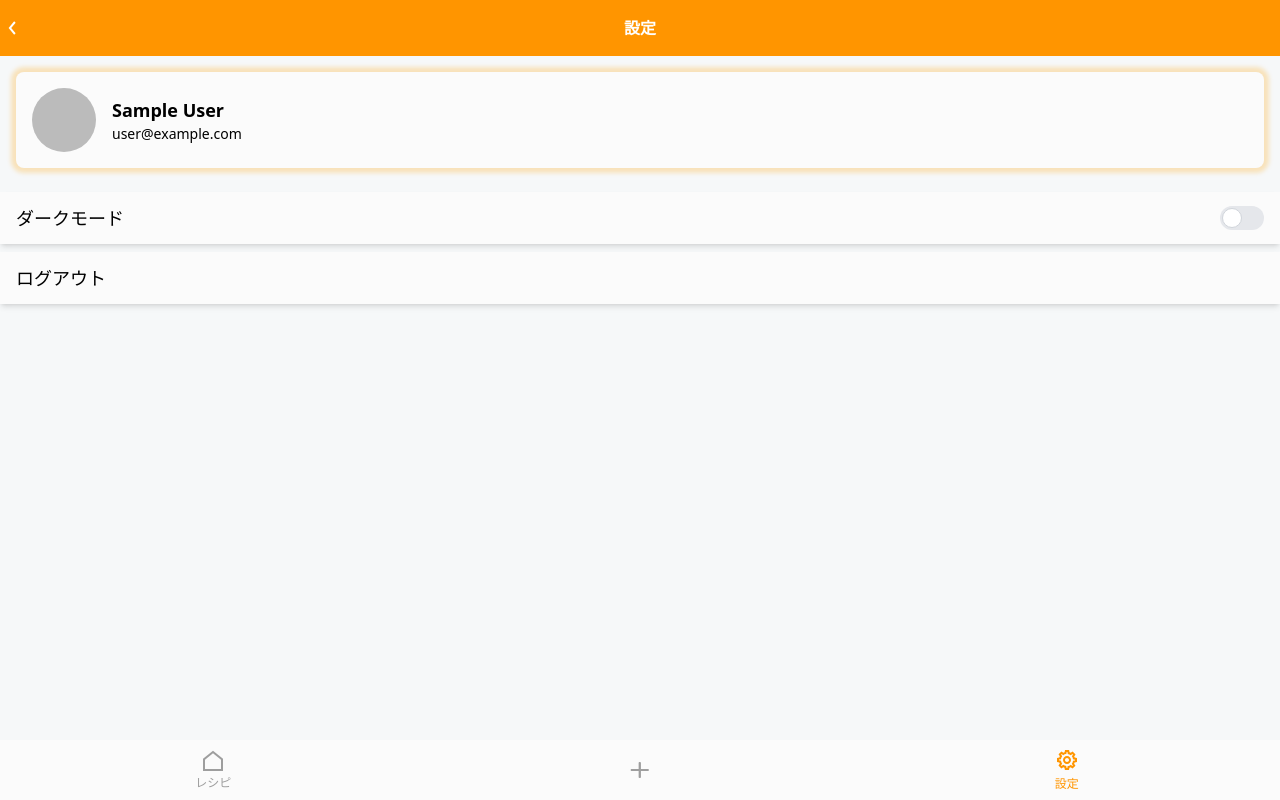
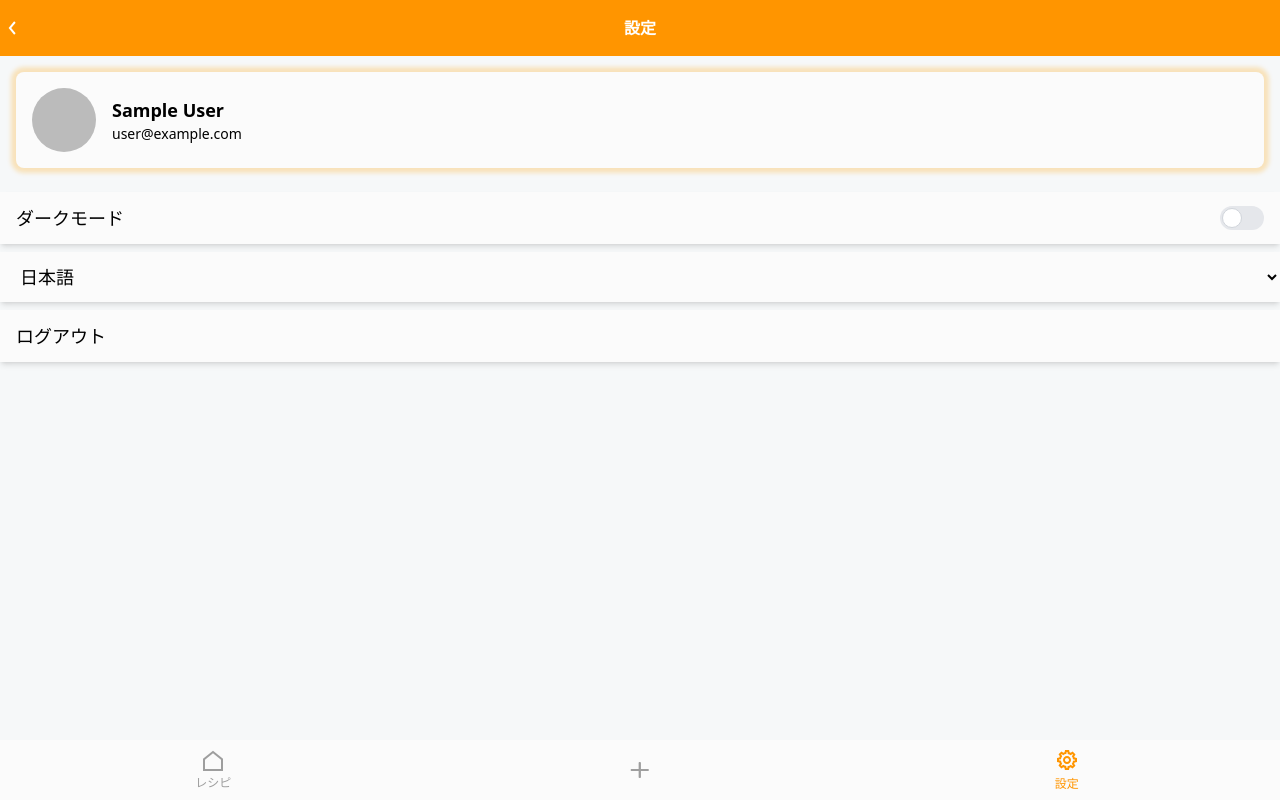
Before and after one commit to onpi/recipe-memo, a React (Vite) app in the folder app/: page /settings in a window 1280 px wide. Built offline with nearby package versions, Linux system fonts and the light colour scheme; no server answers; sample sign-in values are in the browser's storage.

Commit message:
言語切り替え実装

```diff
--- a/app/index.html
+++ b/app/index.html
@@ -4,19 +4,7 @@
     <meta charset="UTF-8" />
     <link rel="icon" type="image/svg+xml" href="/vite.svg" />
     <meta name="viewport" content="width=device-width, initial-scale=1.0" />
-    <title>Vite + React + TS</title>
-
-    <script>
-      if (
-        localStorage.theme === 'dark' ||
-        (!('theme' in localStorage) &&
-          window.matchMedia('(prefers-color-scheme: dark)').matches)
-      ) {
-        document.documentElement.classList.add('dark');
-      } else {
-        document.documentElement.classList.remove('dark');
-      }
-    </script>
+    <title>Recipe Memo</title>
   </head>
   <body>
     <div id="root"></div>
--- a/app/src/context/BaseContext.tsx
+++ b/app/src/context/BaseContext.tsx
@@ -1,11 +1,12 @@
-import Snackbar from '@/components/atoms/Snackbar';
-import {
+import React, {
   createContext,
   useState,
   useContext,
   useEffect,
   ReactNode,
 } from 'react';
+import { useTranslation } from 'react-i18next';
+import Snackbar from '@/components/atoms/Snackbar';
 
 interface BaseContextProps {
   snackbarInfo: {
@@ -14,24 +15,47 @@ interface BaseContextProps {
     show: boolean;
   };
   setSnackbarInfo: React.DispatchWithoutAction;
+  showSnackbar: (message: string, type: 'success' | 'error') => void;
+  hideSnackbar: () => void;
 }
 
 export const BaseContext = createContext<BaseContextProps | undefined>(
   undefined
 );
 
-interface RecipeProviderProps {
+interface BaseProviderProps {
   children: ReactNode;
 }
 
-export const BaseProvider: React.FC<RecipeProviderProps> = ({ children }) => {
+export const BaseProvider: React.FC<BaseProviderProps> = ({ children }) => {
   const [snackbarInfo, setSnackbarInfo] = useState({
     message: '',
     type: 'success',
     show: false,
   });
 
-  const showSnackbar = (message: any, type: 'success' | 'error') => {
+  const { i18n } = useTranslation();
+
+  useEffect(() => {
+    // Handle dark theme
+    if (
+      localStorage.theme === 'dark' ||
+      (!('theme' in localStorage) &&
+        window.matchMedia('(prefers-color-scheme: dark)').matches)
+    ) {
+      document.documentElement.classList.add('dark');
+    } else {
+      document.documentElement.classList.remove('dark');
+    }
+
+    // Handle language setting
+    const storedLanguage = localStorage.getItem('language');
+    if (storedLanguage) {
+      i18n.changeLanguage(storedLanguage);
+    }
+  }, [i18n]);
+
+  const showSnackbar = (message: string, type: 'success' | 'error') => {
     setSnackbarInfo({ message, type, show: true });
   };
 
@@ -50,7 +74,9 @@ export const BaseProvider: React.FC<RecipeProviderProps> = ({ children }) => {
   }, [snackbarInfo]);
 
   return (
-    <BaseContext.Provider value={{ showSnackbar, hideSnackbar }}>
+    <BaseContext.Provider
+      value={{ snackbarInfo, setSnackbarInfo, showSnackbar, hideSnackbar }}
+    >
       {children}
       <Snackbar
         message={snackbarInfo.message}
@@ -64,7 +90,7 @@ export const BaseProvider: React.FC<RecipeProviderProps> = ({ children }) => {
 export const useBase = () => {
   const context = useContext(BaseContext);
   if (!context) {
-    throw new Error('useSnackbar must be used within a SnackbarProvider');
+    throw new Error('useBase must be used within a BaseProvider');
   }
   return context;
 };
--- a/app/src/locales/ja/errorMessage.ts
+++ b/app/src/locales/ja/errorMessage.ts
@@ -1,14 +1,10 @@
 export default {
-  errorMessages: {
   invailedRecipeName: '料理名を入力してください',
   userIdNotFound: 'ユーザーIDが取得できませんでした',
   failedToCreateRecipe: 'レシピの作成に失敗しました',
   failedToEditRecipe: 'レシピの編集に失敗しました',
   failedToDeleteRecipe: 'レシピの削除に失敗しました',
-  },
-  successMessages: {
   successToCreateRecipe: '新しいレシピを作成しました。',
   successToUpdateRecipe: 'レシピを更新しました。',
   successToDeleteRecipe: 'レシピを削除しました。',
-  },
 };
--- a/app/src/pages/SettingsPage.tsx
+++ b/app/src/pages/SettingsPage.tsx
@@ -5,6 +5,7 @@ import authHandlers from '@/handlers/authHandlers';
 import ThemeToggle from '@/components/ThemeToggle';
 import { useAuth } from '@/context/AuthContext';
 import { useTranslation } from 'react-i18next';
+import { useEffect } from 'react';
 
 const SettingsPage = () => {
   const { t } = useTranslation('ui');
@@ -17,6 +18,21 @@ const SettingsPage = () => {
     if (result.success) {
       navigate('/login');
     }
+  };
+  const { i18n } = useTranslation();
+
+  // アプリケーションが読み込まれたときの処理
+  useEffect(() => {
+    const storedLanguage = localStorage.getItem('language');
+    if (storedLanguage) {
+      i18n.changeLanguage(storedLanguage);
+    }
+  }, [i18n]);
+
+  const handleLanguageChange = (event: any) => {
+    const newLanguage = event.target.value;
+    i18n.changeLanguage(newLanguage);
+    localStorage.setItem('language', newLanguage); // 言語設定をローカルストレージに保存
   };
 
   return (
@@ -43,6 +59,14 @@ const SettingsPage = () => {
           </div>
           <div className="mt-6"></div>
           <ThemeToggle />
+          <select
+            onChange={handleLanguageChange}
+            value={i18n.language}
+            className="settings_btn w-full px-4 py-3 text-lg border-gray-300 shadow-md text-left mt-2"
+          >
+            <option value="en">English</option>
+            <option value="ja">日本語</option>
+          </select>
           <button
             className="settings_btn w-full px-4 py-3 text-lg border-gray-300 shadow-md text-left mt-2"
             onClick={async (e) => signOut(e)}
```
Lines whose indentation alone changed are shown as unchanged.
